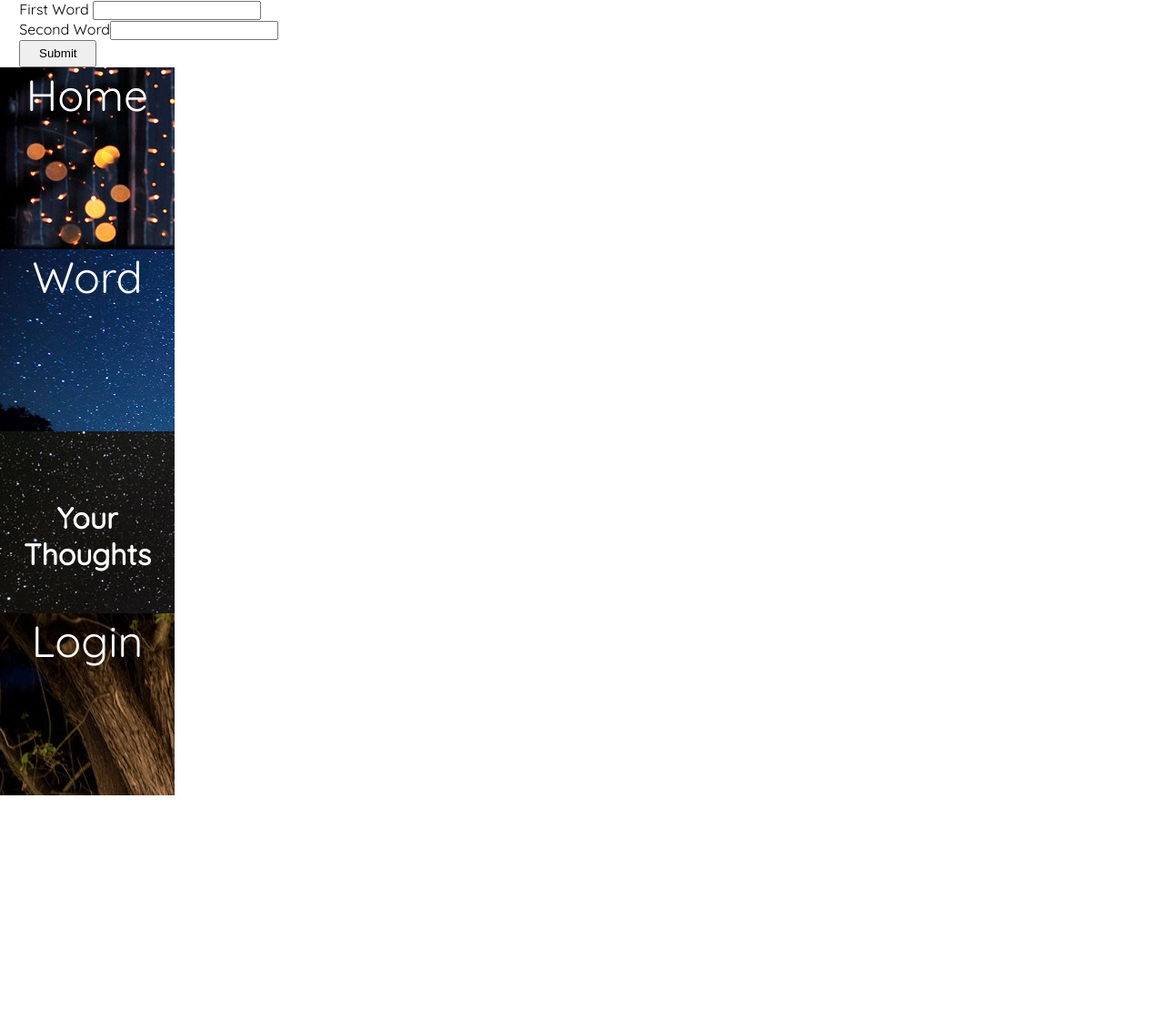
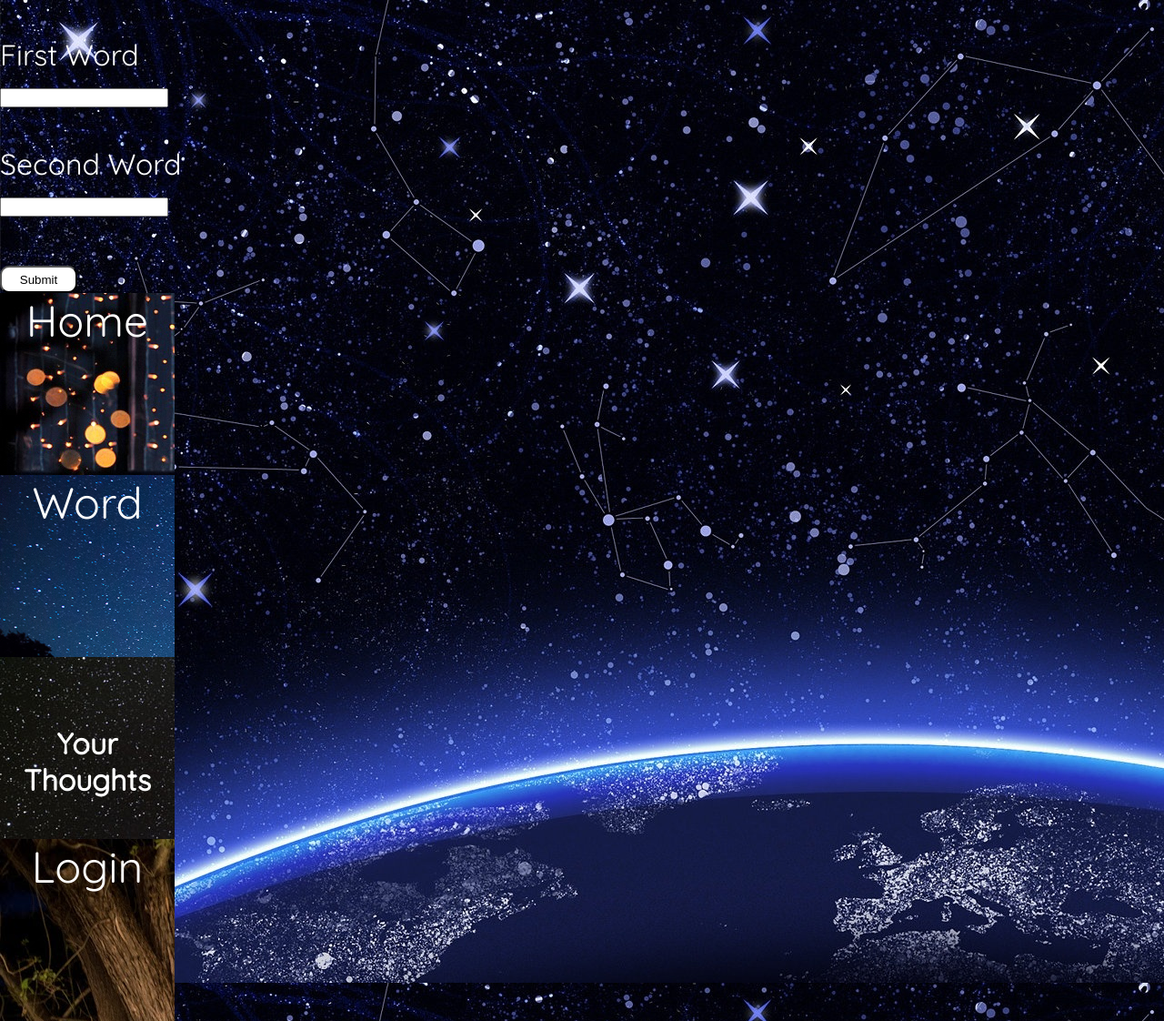
Before and after one commit to linhly2012/finalproject, a Python web app: template template/wordpage.html in a window 1280 px wide. Shown: the part 83-1205 px from the top of the page at 91% size. Before the commit the page ends 957 px from the top, so only its background shows below. Run offline with Jinja, Linux system fonts and the light colour scheme; the template is opened without the code that fills it, so the values that code supplies are empty; some libraries are stand-ins or nearby versions.

Commit message:
wordpage updated on css and background pic on html

```diff
--- a/main.py
+++ b/main.py
@@ -82,10 +82,13 @@ class UserDataHandler(webapp2.RequestHandler):
     def get(self):
         query = Survey.query()
         user_data = query.fetch()
+
+
         template_vars = {'username':user_data}
         template = jinja_environment.get_template(
             'templates/yourthoughts.html')
         self.response.write(template.render(template_vars))
+
 
 #handler for the bubble map
 class NodeHandler(webapp2.RequestHandler):
--- a/style/word_page.css
+++ b/style/word_page.css
@@ -12,17 +12,26 @@ body{
 #wordinsert{
   float: right;
   padding-right: 974px;
+  font-size: 2em;
 }
 
 /* style for the submit button*/
 #submitButton {
   width: 85px;
   height: 30px;
+  border-radius: 10px;
+  background-color: white;
 }
 
+#formnsidemenu{
+  background-image: url('wordbackground.jpg');
+  color: white;
+
+}
 h1{   /*style for header 1. Display everything in line*/
   display: inline-block;
 }
+
 
 #signout{   /*style the sign out function*/
   position: absolute;
--- a/template/wordpage.html
+++ b/template/wordpage.html
@@ -3,46 +3,45 @@
 
 <head>
   <title> P E A R </title>
+  <!-- CSS the font-->
   <link href='https://fonts.googleapis.com/css?family=Quicksand' rel='stylesheet' type='text/css'>
-  <script src="https://ajax.googleapis.com/ajax/libs/jquery/1.11.3/jquery.min.js"></script>
+  <!-- CSS for the this html -->
   <link rel="stylesheet" type="text/css" href="style/word_page.css">
-
-  <script src="scripts/forms.js"></script>
-  <script type = "text/javascript" src = "scripts/vis.js"></script>
-
-  <link href='https://fonts.googleapis.com/css?family=Quicksand' rel='stylesheet' type='text/css'>
-  <!-- // <script src="scripts/word_page.js"></script> -->
+  <!-- // <script src="scripts/forms.js"></script> -->
+  <!-- CSS for the vis libray -->
   <link type = "text/css" rel = "stylesheet" href = "style/vis.css">
   <link type = "text/css" rel = "stylesheet" href = "style/vis.min.css">
+  <!-- javascript for the vis library -->
   <script type = "text/javascript" src = "scripts/vis.js"></script>
+  <!-- JQuery library-->
   <script src="https://ajax.googleapis.com/ajax/libs/jquery/1.11.3/jquery.min.js"></script>
+  <!-- form for the nodes -->
+  <script type = "text/javascript" src ="scripts/forms.js"></script>
 
-  <script type = "text/javascript" src ="scripts/forms.js"></script>
   <!-- // <script src = "https://code.jquery.com/ui/1.11.4/jquery-ui.js"></script> -->
 </head>
-
-
-
 
 <body>
   <header>
     <h1>  P E A R . </h1>  <h1 id='signout'><a href="{{ signout_url }}"><font color="black">Log Out</font></a></h1>
   </header>
 
-<!-- //   <script>
-//     // document.getElementById({{name}}).innerHTML = "YES"
-// </script> -->
+<!-- //    <script>
+//     document.getElementById({{name}}).innerHTML = "YES"
+// // </script> -->
 
   <section id='formnsidemenu'>
       <!--for user to insert words -->
       <form id="wordinsert">
+        <br/>
         First Word <input id = "first" type = "text" name = "first"></input>
+        <br/>
         <br/>
         Second Word<input id = "second" type = "text" name = "second"> </input>
         <br/>
+        <br/>
         <button id = "submitButton" type ="sumbit" value = "Submit"> Submit </button>
       </form>
-
 
     <!--Side Bar Menu-->
     <div id="menu">
@@ -70,11 +69,5 @@
   </section>
 
 </div>
-
-
-
-
 </body>
-
-
 </html>
```
Also changed, not shown: style/wordbackground.jpg (added).
